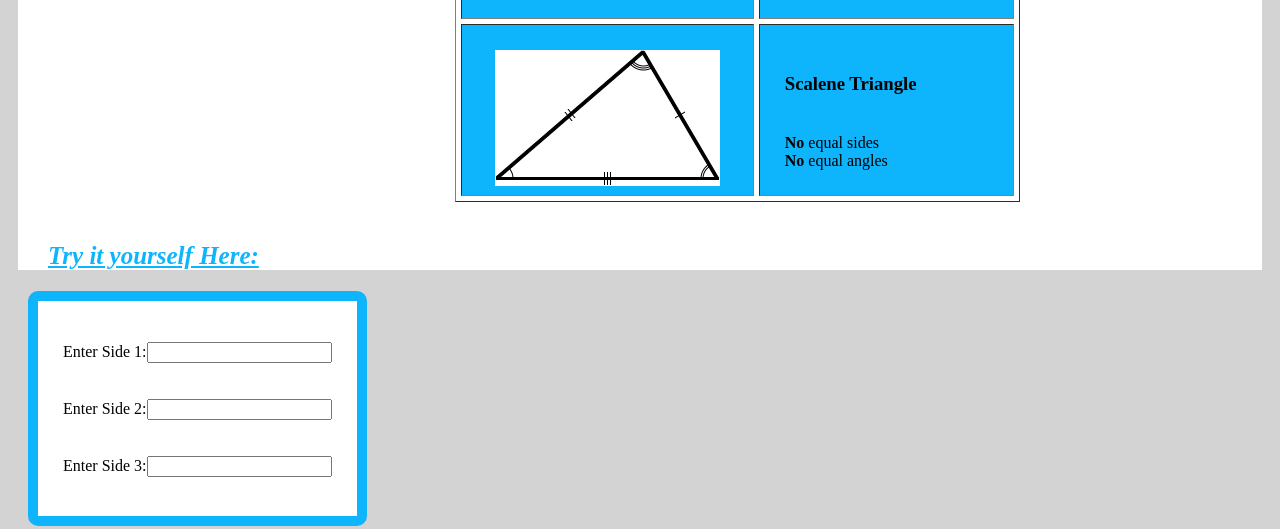
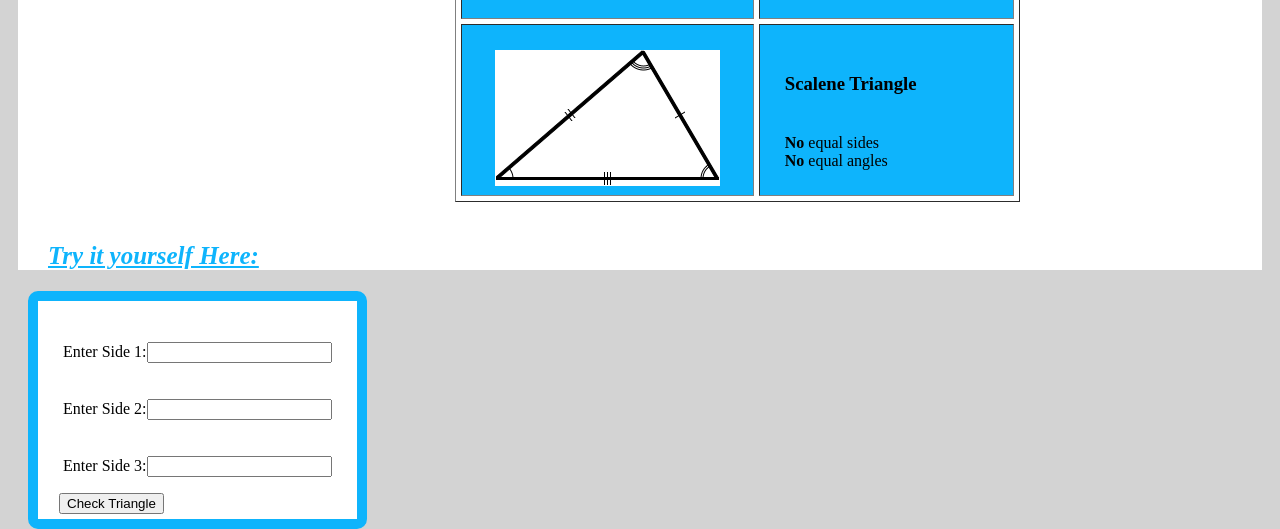
Before and after one commit to munganyendesandrine/Triangle, a plain HTML site: page index.html in a window 1280 px wide. Shown: the part 993-1522 px from the top of the page. Drawn offline with Linux system fonts and the light colour scheme.

Commit message:
Check Triangle button.Click on it to display drawings of triangle drawn from codes in javascript file

```diff
--- a/index.html
+++ b/index.html
@@ -105,6 +105,7 @@
             <p>Enter Side 1:<input type="number" id="side1"></p>
             <p>Enter Side 2:<input type="number" id="side2"></p>
             <p>Enter Side 3:<input type="number" id="side3"></p>&nbsp;&nbsp;&nbsp;
+            <button onclick="triangleType()">Check Triangle </button>
 
       </body>
 </html>
```
